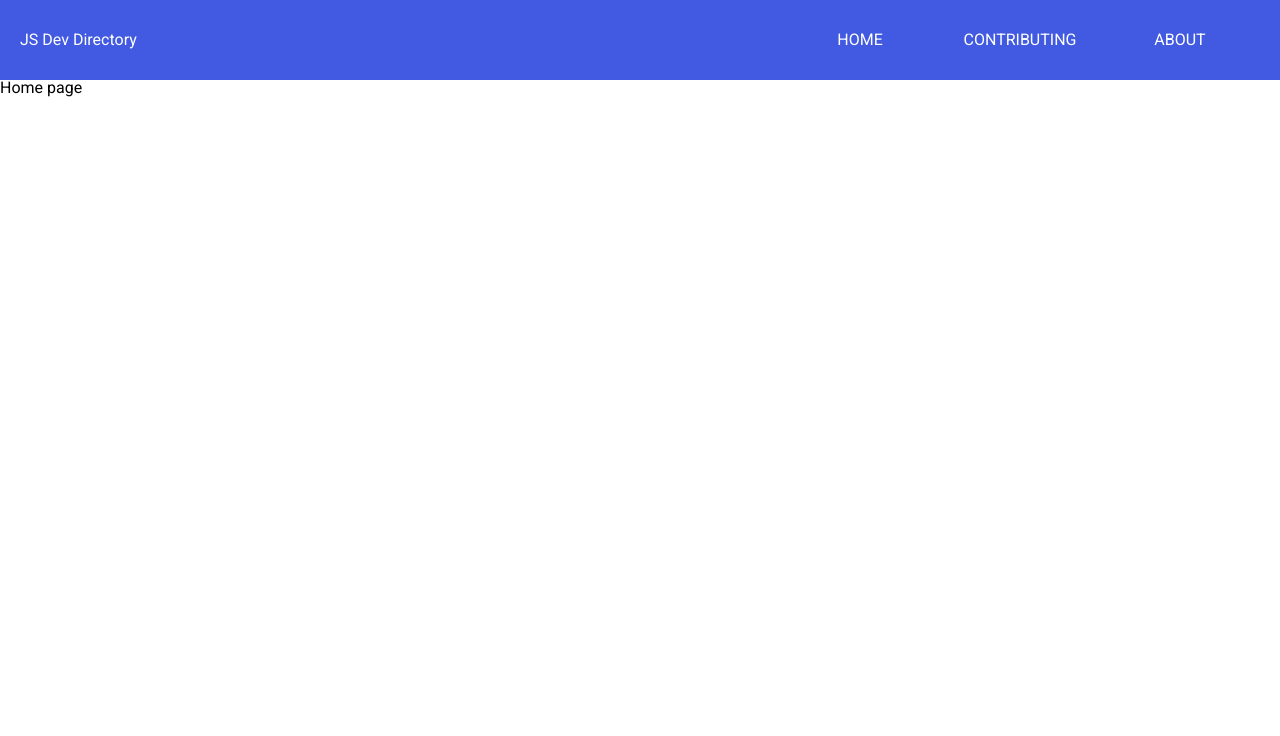
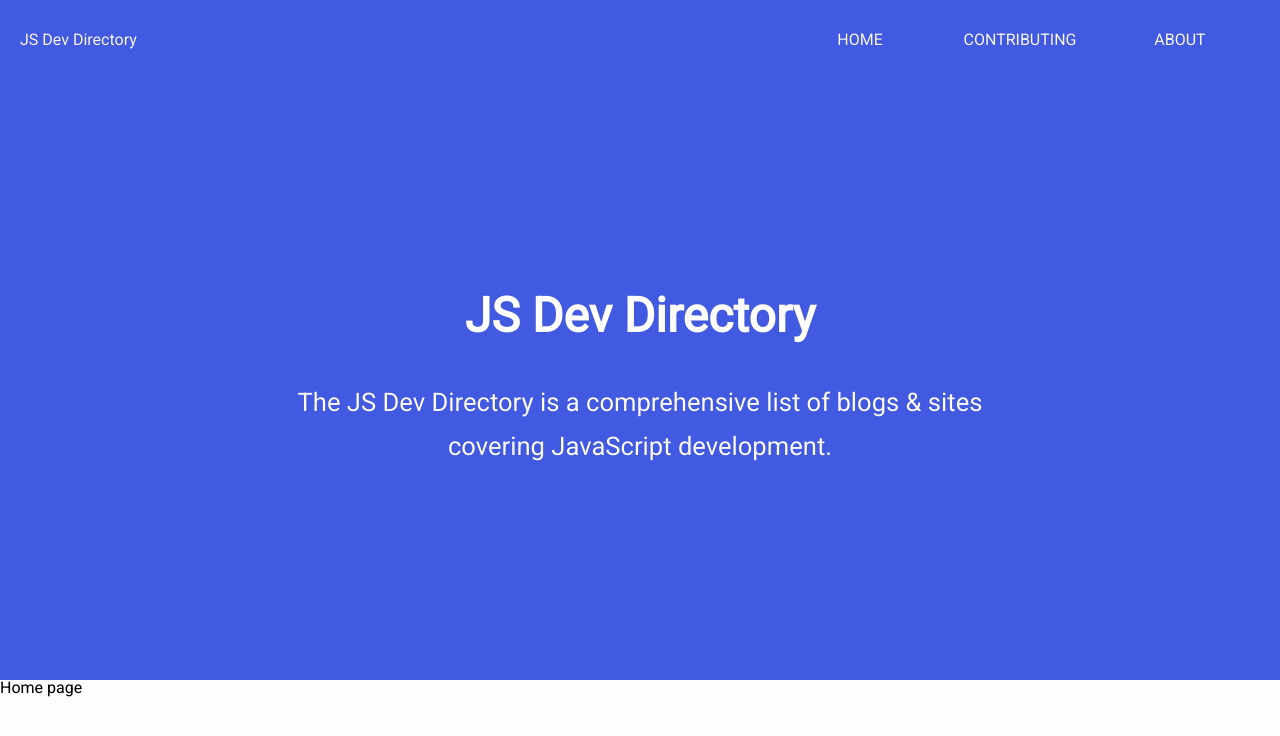
Before and after one commit to Onra/jsdevrepository, a Next.js app: page / in a window 1280 px wide. Shown: the top 736 px of the page. Built offline with nearby package versions, Linux system fonts and the light colour scheme.

Commit message:
Add Landing component.

```diff
--- /dev/null
+++ b/components/landing.js
@@ -0,0 +1,39 @@
+const Landing = () => (
+  <div className="wrapper">
+    <section className="content">
+      <h1>JS Dev Directory</h1>
+      <h2>
+        The JS Dev Directory is a comprehensive list of blogs & sites covering
+        JavaScript development.
+      </h2>
+    </section>
+    <style jsx>{`
+      .wrapper {
+        background-color: #415ae1;
+        height: 600px;
+        display: flex;
+        justify-content: center;
+        align-items: center;
+      }
+
+      .content {
+        width: 740px;
+        color: #ffffff;
+        text-align: center;
+      }
+
+      h1 {
+        font-size: 3rem;
+        font-weight: bold;
+        margin-bottom: 40px;
+      }
+
+      h2 {
+        font-size: 1.6rem;
+        line-height: 44px;
+      }
+    `}</style>
+  </div>
+);
+
+export default Landing;
--- a/components/layout.js
+++ b/components/layout.js
@@ -121,6 +121,8 @@ const Layout = props => (
           font-family: "Roboto", sans-serif;
           -webkit-font-smoothing: antialiased;
           -moz-osx-font-smoothing: grayscale;
+          -webkit-text-stroke: 0.45px rgba(0, 0, 0, 0.1);
+          background-color: #fdfdff;
         }
         ol,
         ul {
--- a/pages/index.js
+++ b/pages/index.js
@@ -1,5 +1,11 @@
 import Layout from "../components/layout";
+import Landing from "../components/landing";
 
-const Index = () => <Layout>Home page</Layout>;
+const Index = () => (
+  <Layout>
+    <Landing />
+    Home page
+  </Layout>
+);
 
 export default Index;
```
